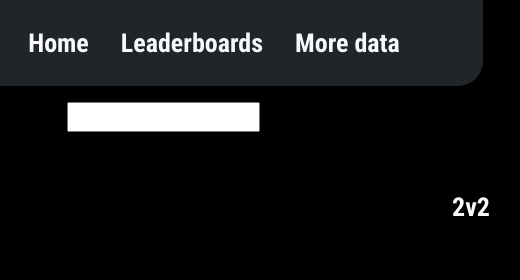
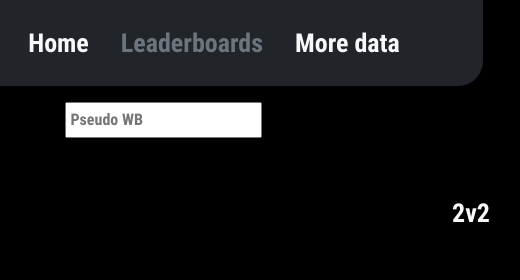
Before and after one commit to Ioamra/outdated_Multiversus-local-tracker, a website: page views/leaderboard.html in a window 1280 px wide. Shown: the top 280 px of the page, 477-997 px from the left. Drawn offline with nearby package versions, Linux system fonts and the light colour scheme; no server answers; files whose address does not match are found by name.

Commit message:
search bar

```diff
--- a/views/leaderboard.html
+++ b/views/leaderboard.html
@@ -26,7 +26,7 @@
             <a class="nav-link text-light json-txt-home" href="http://localhost:3000/index.html"></a>
         </li>
         <li class="nav-item">
-            <a class="nav-link text-light json-txt-leaderboard" href="http://localhost:3000/leaderboard.html"></a>
+            <a class="nav-link grey disabled json-txt-leaderboard" href="http://localhost:3000/leaderboard.html"></a>
         </li>
         <li class="nav-item">
             <a class="nav-link text-light json-txt-moreData" href="http://localhost:3000/moredata.html"></a>
@@ -35,7 +35,7 @@
 
     <div id="loader" style="display: block;"><img src="img/spinner.gif"></div>
     <div class="text-center mt-3">
-        <input type="text" name="pseudoInput" id="usernameInput" class="mb-3" onkeyup="search($('#usernameInput').val());" onkeypress="handleKeyPress(event)">
+        <input type="text" name="pseudoInput" id="usernameInput" class="mb-3 p-1" placeholder="Pseudo WB" onkeyup="search($('#usernameInput').val());" onkeypress="handleKeyPress(event)">
     </div>
     <div id="search-box" style="display:none;" class="bg-light mx-auto mb-3">
         <div id="search-result" class="row row-cols-5 justify-content-center"></div>
```
Also changed, not shown: views/account.html (+1 -1 lines), views/index.html (+3 -3 lines), views/matchs.html (+1 -1 lines), views/moredata.html (+1 -1 lines).
